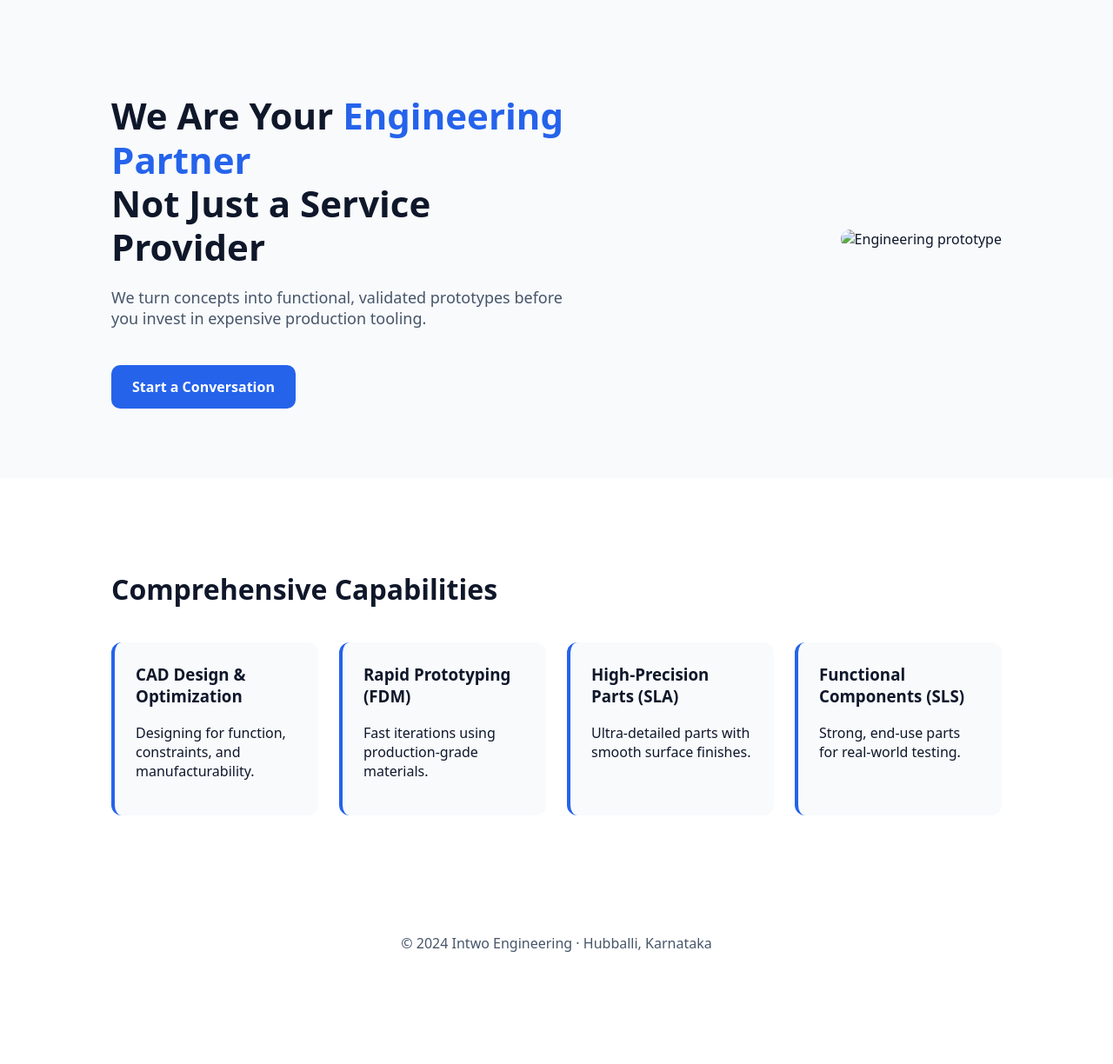
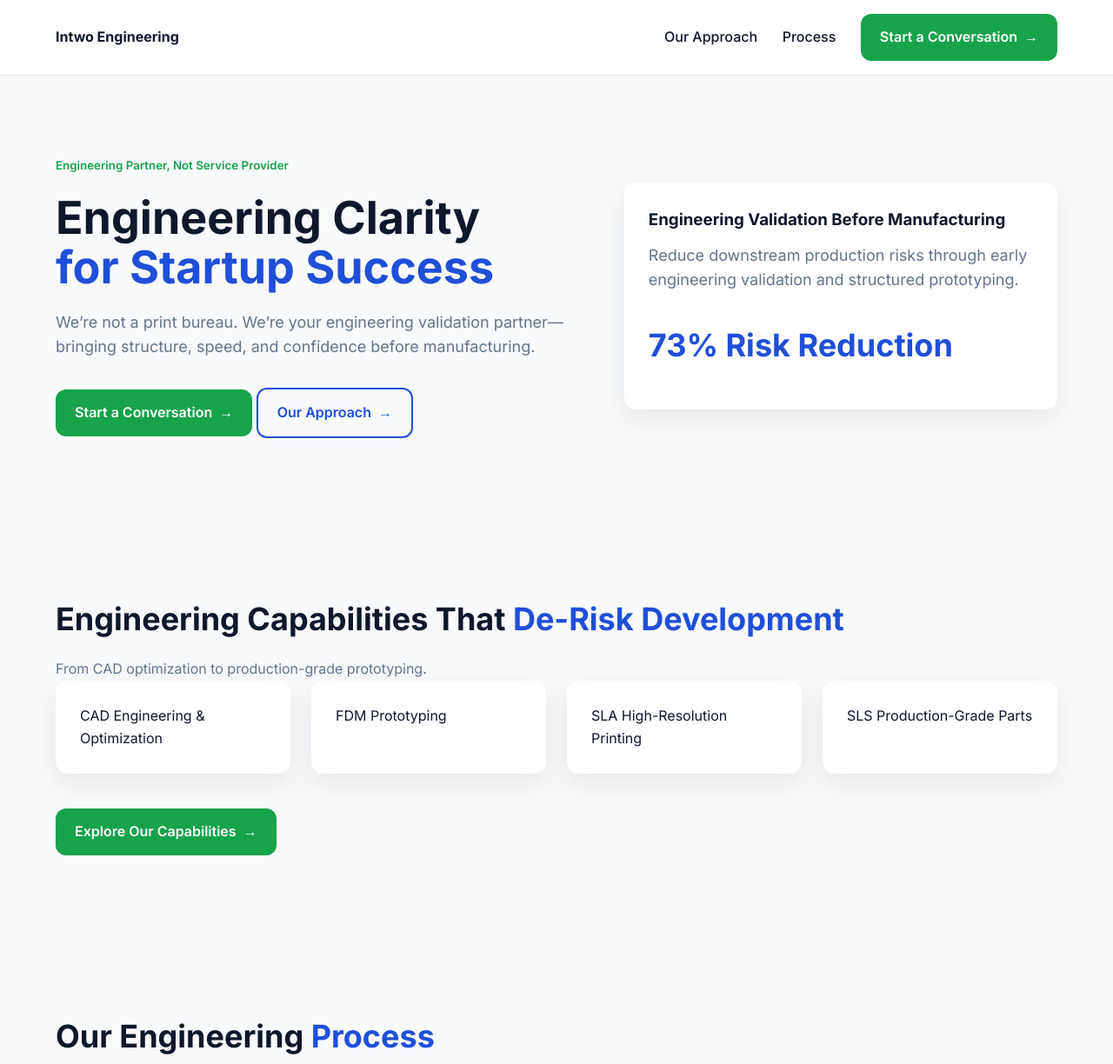
Before and after one commit to Aksahygd/intwo-engineeringg, a plain HTML site: page index.html in a window 1280 px wide. Shown: the top 1224 px of the page at 87% size. Before the commit the page ends 1152 px from the top, so only its background shows below. Drawn offline with Linux system fonts and the light colour scheme.

Commit message:
Revamp index.html with SEO and layout improvements
Updated the website's title and meta description for better SEO. Enhanced the styling and layout of the header and hero section, and added new sections for capabilities and process.

```diff
--- a/index.html
+++ b/index.html
@@ -1,69 +1,303 @@
 <!DOCTYPE html>
 <html lang="en">
 <head>
-  <meta charset="UTF-8" />
-  <title>Intwo Engineering</title>
-  <meta name="viewport" content="width=device-width, initial-scale=1.0" />
+<meta charset="UTF-8" />
+<meta name="viewport" content="width=device-width, initial-scale=1.0" />
 
-  <link rel="stylesheet" href="style.css">
+<title>Intwo Engineering | Engineering Clarity for Startup Success</title>
 
-  <!-- SEO -->
-  <meta name="description" content="Intwo Engineering – Functional prototyping, CAD optimization, and precision 3D printing.">
+<meta name="description" content="Engineering validation partner helping startups de-risk product development using CAD, FDM, SLA, and SLS." />
+
+<link href="https://fonts.googleapis.com/css2?family=Inter:wght@300;400;500;600;700&display=swap" rel="stylesheet">
+
+<style>
+:root {
+  --blue:#1f4fd8;
+  --green:#16a34a;
+  --dark:#0f172a;
+  --muted:#64748b;
+  --bg:#f8fafc;
+  --card:#ffffff;
+  --radius:14px;
+}
+
+* { box-sizing:border-box; margin:0; padding:0; font-family:Inter,sans-serif; }
+
+body { background:var(--bg); color:var(--dark); line-height:1.6; }
+
+/* ---------- NAV ---------- */
+header {
+  background:#fff;
+  position:sticky;
+  top:0;
+  z-index:50;
+  border-bottom:1px solid #e5e7eb;
+}
+
+nav {
+  max-width:1200px;
+  margin:auto;
+  padding:16px 24px;
+  display:flex;
+  justify-content:space-between;
+  align-items:center;
+}
+
+nav a {
+  text-decoration:none;
+  color:var(--dark);
+  font-weight:500;
+  margin-left:24px;
+}
+
+/* ---------- BUTTONS ---------- */
+.btn {
+  display:inline-flex;
+  align-items:center;
+  gap:8px;
+  padding:14px 22px;
+  border-radius:12px;
+  font-weight:600;
+  text-decoration:none;
+  transition:all .25s ease;
+}
+
+.btn-primary {
+  background:var(--green);
+  color:#fff;
+}
+
+.btn-outline {
+  border:2px solid var(--blue);
+  color:var(--blue);
+}
+
+.btn:hover {
+  transform:translateY(-2px);
+  box-shadow:0 12px 24px rgba(0,0,0,.15);
+}
+
+.btn span {
+  transition:transform .25s ease;
+}
+
+.btn:hover span {
+  transform:translateX(4px);
+}
+
+/* ---------- LAYOUT ---------- */
+.container {
+  max-width:1200px;
+  margin:auto;
+  padding:90px 24px;
+}
+
+.hero {
+  display:grid;
+  grid-template-columns:1.2fr 1fr;
+  gap:56px;
+  align-items:center;
+}
+
+.hero h1 {
+  font-size:52px;
+  line-height:1.1;
+  margin:20px 0;
+}
+
+.hero h1 span { color:var(--blue); }
+
+.hero p {
+  font-size:18px;
+  color:var(--muted);
+  margin-bottom:32px;
+}
+
+.card {
+  background:var(--card);
+  border-radius:var(--radius);
+  padding:28px;
+  box-shadow:0 12px 32px rgba(0,0,0,.08);
+}
+
+.grid-4, .process, .stats {
+  display:grid;
+  gap:24px;
+}
+
+.grid-4 { grid-template-columns:repeat(auto-fit,minmax(240px,1fr)); }
+.process { grid-template-columns:repeat(auto-fit,minmax(260px,1fr)); }
+.stats { grid-template-columns:repeat(auto-fit,minmax(200px,1fr)); }
+
+h2 { font-size:36px; margin-bottom:16px; }
+h2 span { color:var(--blue); }
+
+/* ---------- CTA ---------- */
+.cta {
+  background:linear-gradient(135deg,#1f4fd8,#2563eb);
+  color:#fff;
+  text-align:center;
+  padding:110px 24px;
+}
+
+/* ---------- FOOTER ---------- */
+footer {
+  background:#020617;
+  color:#cbd5f5;
+  padding:48px 24px;
+  text-align:center;
+}
+
+/* ---------- SCROLL ANIMATIONS ---------- */
+.reveal {
+  opacity:0;
+  transform:translateY(40px);
+  transition:all .8s ease;
+}
+
+.reveal.visible {
+  opacity:1;
+  transform:none;
+}
+
+.stagger > * {
+  opacity:0;
+  transform:translateY(30px);
+}
+
+.stagger.visible > * {
+  opacity:1;
+  transform:none;
+}
+
+.stagger.visible > *:nth-child(1){transition-delay:.1s}
+.stagger.visible > *:nth-child(2){transition-delay:.2s}
+.stagger.visible > *:nth-child(3){transition-delay:.3s}
+.stagger.visible > *:nth-child(4){transition-delay:.4s}
+
+/* ---------- MOBILE ---------- */
+@media(max-width:900px){
+  .hero { grid-template-columns:1fr; }
+  .hero h1 { font-size:40px; }
+}
+</style>
 </head>
 
 <body>
 
-<header class="hero">
-  <div class="hero-content">
-    <h1>
-      We Are Your <span>Engineering Partner</span><br>
-      Not Just a Service Provider
-    </h1>
-
-    <p>
-      We turn concepts into functional, validated prototypes
-      before you invest in expensive production tooling.
-    </p>
-
-    <a href="mailto:domenkarakshay@zohomail.in" class="btn">
-      Start a Conversation
-    </a>
-  </div>
-
-  <div class="hero-image">
-    <img src="hero.jpg" alt="Engineering prototype">
-  </div>
+<header>
+<nav>
+<strong>Intwo Engineering</strong>
+<div>
+<a href="#approach">Our Approach</a>
+<a href="#process">Process</a>
+<a href="mailto:domnekarakshay@zohomail.in" class="btn btn-primary">
+Start a Conversation <span>→</span>
+</a>
+</div>
+</nav>
 </header>
 
-<section class="capabilities">
-  <h2>Comprehensive Capabilities</h2>
+<section class="container hero reveal">
+<div>
+<small style="color:var(--green);font-weight:600;">Engineering Partner, Not Service Provider</small>
+<h1>Engineering Clarity<br><span>for Startup Success</span></h1>
+<p>
+We’re not a print bureau. We’re your engineering validation partner—bringing structure,
+speed, and confidence before manufacturing.
+</p>
 
-  <div class="cards">
-    <div class="card">
-      <h3>CAD Design & Optimization</h3>
-      <p>Designing for function, constraints, and manufacturability.</p>
-    </div>
+<a href="mailto:domnekarakshay@zohomail.in" class="btn btn-primary">
+Start a Conversation <span>→</span>
+</a>
+<a href="#approach" class="btn btn-outline">
+Our Approach <span>→</span>
+</a>
+</div>
 
-    <div class="card">
-      <h3>Rapid Prototyping (FDM)</h3>
-      <p>Fast iterations using production-grade materials.</p>
-    </div>
+<div class="card">
+<h3>Engineering Validation Before Manufacturing</h3>
+<p style="margin-top:12px;color:var(--muted);">
+Reduce downstream production risks through early engineering validation and structured prototyping.
+</p>
+<h2 style="margin-top:24px;color:var(--blue);">73% Risk Reduction</h2>
+</div>
+</section>
 
-    <div class="card">
-      <h3>High-Precision Parts (SLA)</h3>
-      <p>Ultra-detailed parts with smooth surface finishes.</p>
-    </div>
+<section class="container reveal" id="approach">
+<h2>Engineering Capabilities That <span>De-Risk Development</span></h2>
+<p style="color:var(--muted);max-width:720px;">
+From CAD optimization to production-grade prototyping.
+</p>
 
-    <div class="card">
-      <h3>Functional Components (SLS)</h3>
-      <p>Strong, end-use parts for real-world testing.</p>
-    </div>
-  </div>
+<div class="grid-4 stagger">
+<div class="card">CAD Engineering & Optimization</div>
+<div class="card">FDM Prototyping</div>
+<div class="card">SLA High-Resolution Printing</div>
+<div class="card">SLS Production-Grade Parts</div>
+</div>
+
+<div style="margin-top:40px;">
+<a href="#process" class="btn btn-primary">
+Explore Our Capabilities <span>→</span>
+</a>
+</div>
+</section>
+
+<section class="container reveal" id="process">
+<h2>Our Engineering <span>Process</span></h2>
+
+<div class="process stagger">
+<div class="card">01 · Discovery & Requirements</div>
+<div class="card">02 · Design Validation</div>
+<div class="card">03 · Rapid Prototyping</div>
+<div class="card">04 · Testing & Refinement</div>
+</div>
+
+<div style="margin-top:40px;">
+<a href="#contact" class="btn btn-primary">
+View Detailed Process <span>→</span>
+</a>
+</div>
+</section>
+
+<section class="container reveal">
+<h2>Engineering Partners Who <span>Deliver Results</span></h2>
+
+<div class="stats stagger">
+<div class="card">15+ Projects Delivered</div>
+<div class="card">98% Client Satisfaction</div>
+<div class="card">100% Quality Assured</div>
+<div class="card">48hrs Avg Turnaround</div>
+</div>
+</section>
+
+<section class="cta reveal" id="contact">
+<h2>Let’s Turn Engineering Challenges<br><span>Into Validated Solutions</span></h2>
+<p style="max-width:720px;margin:24px auto;">
+Founder-led engineering support for startups and engineering teams.
+</p>
+<a href="mailto:domnekarakshay@zohomail.in" class="btn btn-primary">
+Schedule a Consultation <span>→</span>
+</a>
 </section>
 
 <footer>
-  <p>© 2024 Intwo Engineering · Hubballi, Karnataka</p>
+<p>© 2025 Intwo Engineering</p>
+<p><a href="mailto:domnekarakshay@zohomail.in">domnekarakshay@zohomail.in</a></p>
 </footer>
+
+<script>
+const observer = new IntersectionObserver(entries => {
+  entries.forEach(entry => {
+    if(entry.isIntersecting){
+      entry.target.classList.add('visible');
+    }
+  });
+},{ threshold:0.15 });
+
+document.querySelectorAll('.reveal, .stagger').forEach(el => observer.observe(el));
+</script>
 
 </body>
 </html>
```
